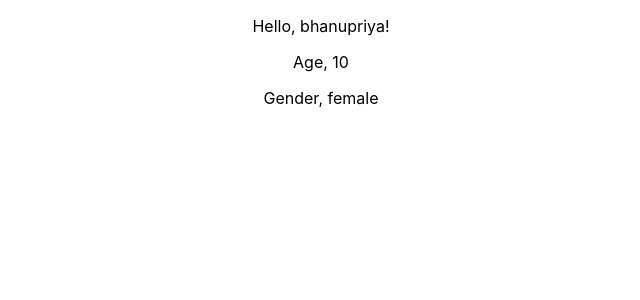
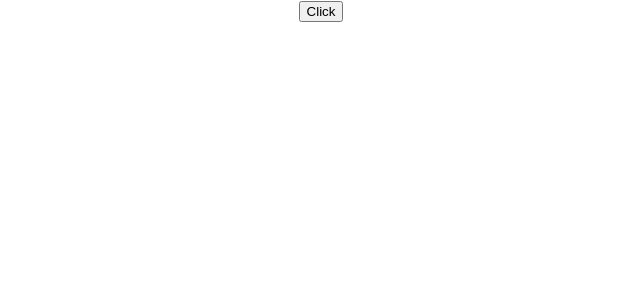
Before and after one commit to NavaneethaMella/react-dev, a React (Create React App) app: page / in a window 1280 px wide. Shown: the top 300 px of the page, without its empty margins (319-959 px from the left). Built offline with nearby package versions, Linux system fonts and the light colour scheme.

Commit message:
FUNCTION AS PROP

```diff
--- a/src/App.js
+++ b/src/App.js
@@ -1,11 +1,11 @@
 import React from 'react'
 import './App.css';
 
-import Prop from './Prop'
+import Propfun from './Propfun'
 function App() {
   return (
     <div className="App">
-  <Prop></Prop>
+  <Propfun></Propfun>
     </div>
   );
 }
--- /dev/null
+++ b/src/Child.js
@@ -0,0 +1,6 @@
+function Child(props){
+    return(
+   <button onClick={props.onClick}>Click</button>
+    )
+}
+export default Child
--- /dev/null
+++ b/src/Propfun.js
@@ -0,0 +1,12 @@
+import Child from './Child'
+function Propfun(){
+
+  const handleChange = () => {
+       console.log("button clicked")
+  }
+  return(
+
+  <Child onClick={handleChange} >Click</Child>
+    )
+}
+export default Propfun
```
